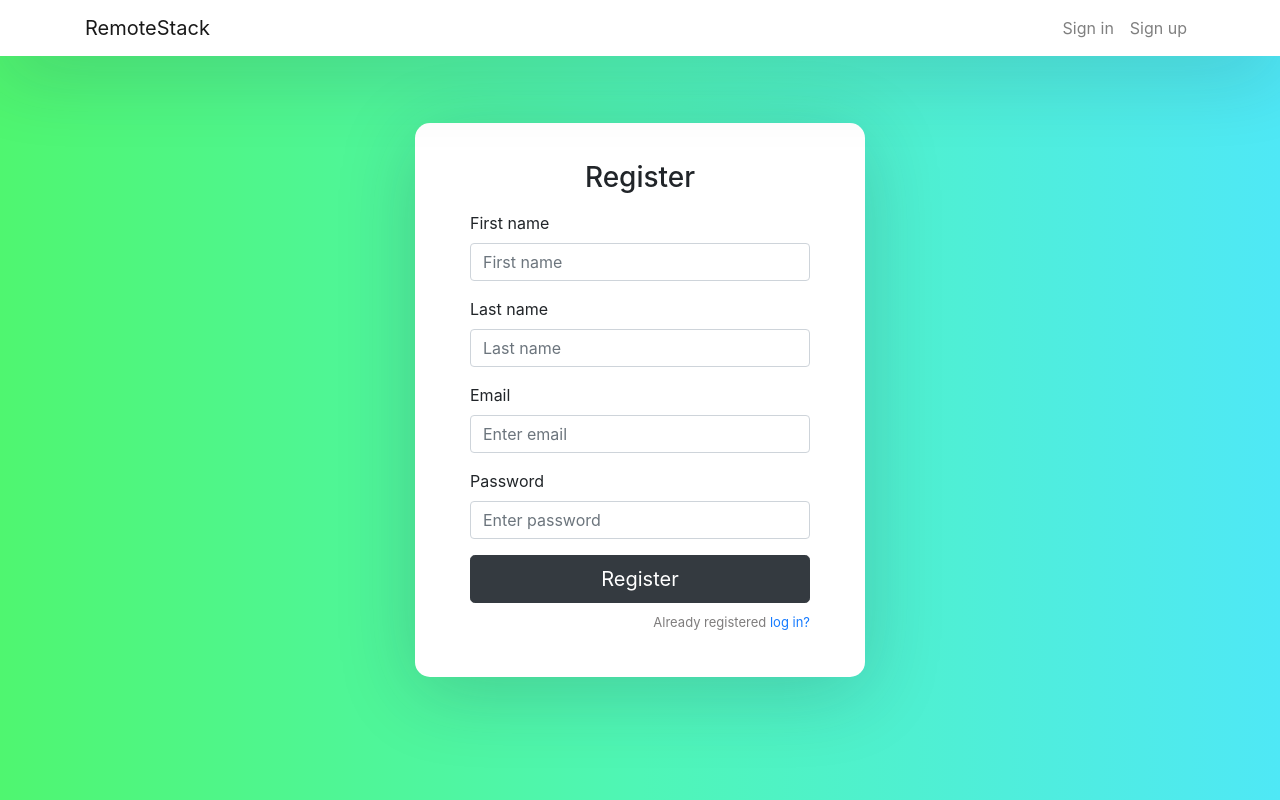
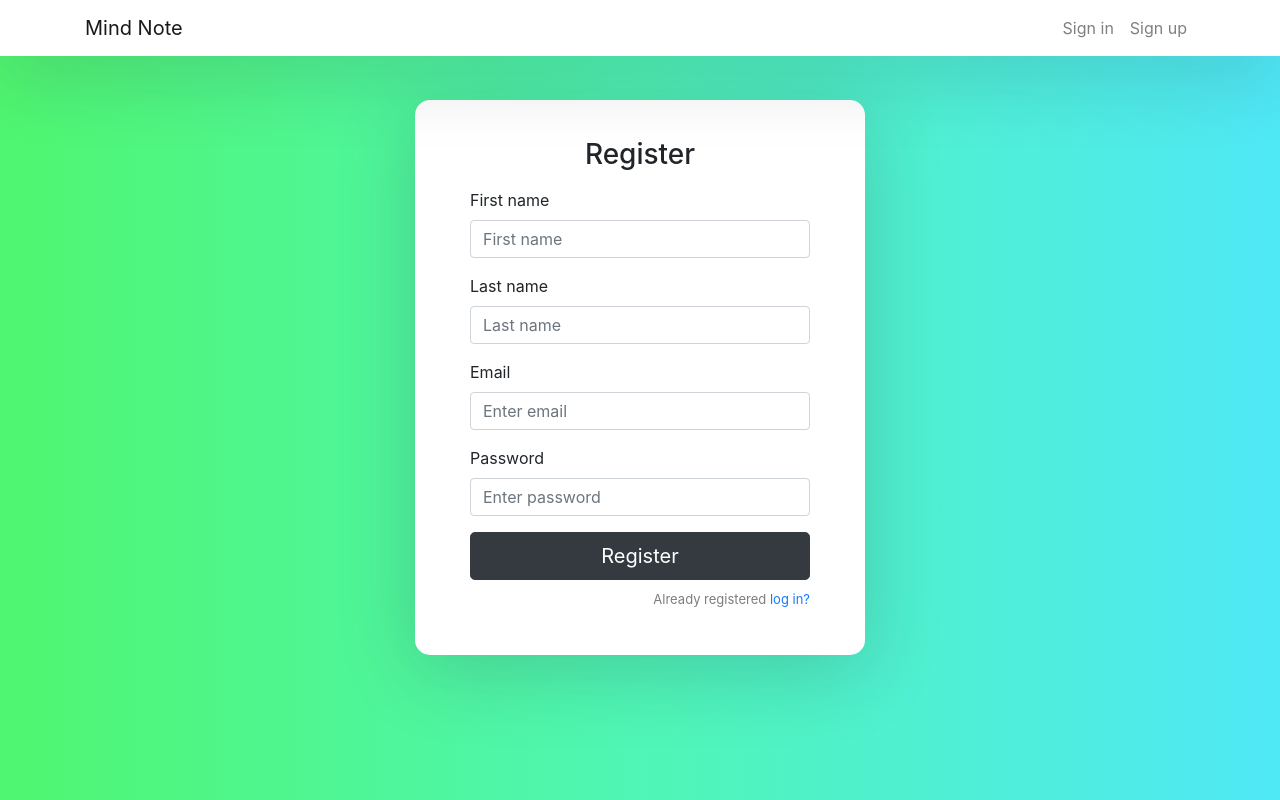
Before and after one commit to kaustubh-nair/mind-notes, a React (Create React App) app: page /sign-up in a window 1280 px wide. Built offline with nearby package versions, Linux system fonts and the light colour scheme.

Commit message:
Seperate login and non-login pages

```diff
--- a/src/App.js
+++ b/src/App.js
@@ -1,50 +1,32 @@
 import React, { useState } from 'react';
 import '../node_modules/bootstrap/dist/css/bootstrap.min.css';
 import './App.css';
-import { BrowserRouter as Router, Switch, Route, Link } from "react-router-dom";
+import { Redirect, BrowserRouter as Router, Switch, Route, Link } from "react-router-dom";
 
 import Login from "./components/login.component";
+import Navbar from "./components/navbar.component";
 import Book from "./components/Book.js";
+import PublicApp from "./PublicApp.js";
 import SignUp from "./components/signup.component";
 
-function App() {
+export default function App() {
     const [token, setToken] = useState();
+
+    if(!token) {
+        return <PublicApp setToken={setToken}/>
+    }
 
       return (<Router>
                 <div className="App">
-      <nav className="navbar navbar-expand-lg navbar-light fixed-top">
-        <div className="container">
-          <Link className="navbar-brand" to={"/sign-in"}>RemoteStack</Link>
-          <div className="collapse navbar-collapse" id="navbarTogglerDemo02">
-            <ul className="navbar-nav ml-auto">
-              <li className="nav-item">
-                <Link className="nav-link" to={"/sign-in"}>Sign in</Link>
-              </li>
-              <li className="nav-item">
-                <Link className="nav-link" to={"/sign-up"}>Sign up</Link>
-              </li>
-            </ul>
-          </div>
-        </div>
-      </nav>
-
+                  <Navbar/>
                   <div className="outer">
-        <div className="inner">
                       <Switch>
                             <Route exact path='/' >
                               <Book/>
                             </Route>
-
-            <Route path="/sign-in" >
-              <Login setToken={setToken}/>
-            </Route>
-
-            <Route path="/sign-up" component={SignUp} />
                       </Switch>
                   </div>
             </div>
-    </div></Router>
+          </Router>
       );
 }
-
-export default App;
--- /dev/null
+++ b/src/PublicApp.js
@@ -0,0 +1,27 @@
+import React, { useState } from 'react';
+import '../node_modules/bootstrap/dist/css/bootstrap.min.css';
+import './App.css';
+import { Redirect, BrowserRouter as Router, Switch, Route, Link } from "react-router-dom";
+
+import Login from "./components/login.component";
+import PublicNavbar from "./components/publicnavbar.component";
+import Book from "./components/Book.js";
+import SignUp from "./components/signup.component";
+
+export default function PublicApp({setToken}) {
+  return (<Router>
+        <div className="App">
+          <PublicNavbar/>
+          <div className="outer">
+              <Switch>
+                    <Route exact path="/" >
+						  <Login setToken={setToken}/>
+                    </Route>
+                    <Route path="/sign-up" >
+						  <SignUp/>
+                    </Route>
+              </Switch>
+          </div>
+        </div></Router>
+  );
+}
--- a/src/components/login.component.js
+++ b/src/components/login.component.js
@@ -14,7 +14,7 @@ async function loginUser(credentials) {
 
 
 
-export default function Log({setToken}) {
+export default function Login({setToken}) {
     const [username, setUserName] = useState();
     const [password, setPassword] = useState();
 
@@ -28,6 +28,7 @@ export default function Log({setToken}) {
             setToken(response['access']);
   }
         return (
+            <div className="inner">
             <form onSubmit={handleSubmit}>
 
                 <h3>Log in</h3>
@@ -47,5 +48,6 @@ export default function Log({setToken}) {
                     Forgot <a href="#">password?</a>
                 </p>
             </form>
+            </div>
         );
 }
--- /dev/null
+++ b/src/components/navbar.component.js
@@ -0,0 +1,20 @@
+import React from 'react';
+import { BrowserRouter as Router, Switch, Route, Link } from "react-router-dom";
+import {variables} from "../urls.js";
+
+export default function Navbar({setToken}) {
+    return (
+          <nav className="navbar navbar-expand-lg navbar-light fixed-top">
+            <div className="container">
+              <Link className="navbar-brand" to={"/"}>Mind Note</Link>
+              <div className="collapse navbar-collapse" id="navbarTogglerDemo02">
+                <ul className="navbar-nav ml-auto">
+                  <li className="nav-item">
+                    <Link className="nav-link" to={"/feed"}>Feed</Link>
+                  </li>
+                </ul>
+              </div>
+            </div>
+          </nav>
+    )
+}
--- /dev/null
+++ b/src/components/publicnavbar.component.js
@@ -0,0 +1,22 @@
+import React from 'react';
+import { BrowserRouter as Router, Switch, Route, Link } from "react-router-dom";
+
+export default function PublicNavbar() {
+    return (
+          <nav className="navbar navbar-expand-lg navbar-light fixed-top">
+            <div className="container">
+              <Link className="navbar-brand" to={"/"}>Mind Note</Link>
+              <div className="collapse navbar-collapse" id="navbarTogglerDemo02">
+                <ul className="navbar-nav ml-auto">
+                  <li className="nav-item">
+                    <Link className="nav-link" to={"/"}>Sign in</Link>
+                  </li>
+                  <li className="nav-item">
+                    <Link className="nav-link" to={"/sign-up"}>Sign up</Link>
+                  </li>
+                </ul>
+              </div>
+            </div>
+          </nav>
+    )
+}
--- a/src/components/signup.component.js
+++ b/src/components/signup.component.js
@@ -1,8 +1,8 @@
 import React, { Component } from "react";
 
-export default class SignUp extends Component {
-    render() {
+export default function SignUp() {
         return (
+            <div className="inner">
             <form>
                 <h3>Register</h3>
 
@@ -31,6 +31,6 @@ export default class SignUp extends Component {
                     Already registered <a href="#">log in?</a>
                 </p>
             </form>
+            </div>
         );
-    }
 }
--- a/src/index.css
+++ b/src/index.css
@@ -34,6 +34,7 @@ body, html, .App, #root, .outer {
 .inner {
   width: 450px;
   margin: auto;
+  margin-top: 100px;
   background: #ffffff;
   box-shadow: 0px 14px 80px rgba(34, 35, 58, 0.2);
   padding: 40px 55px 45px 55px;
```
Lines whose indentation alone changed are shown as unchanged.
